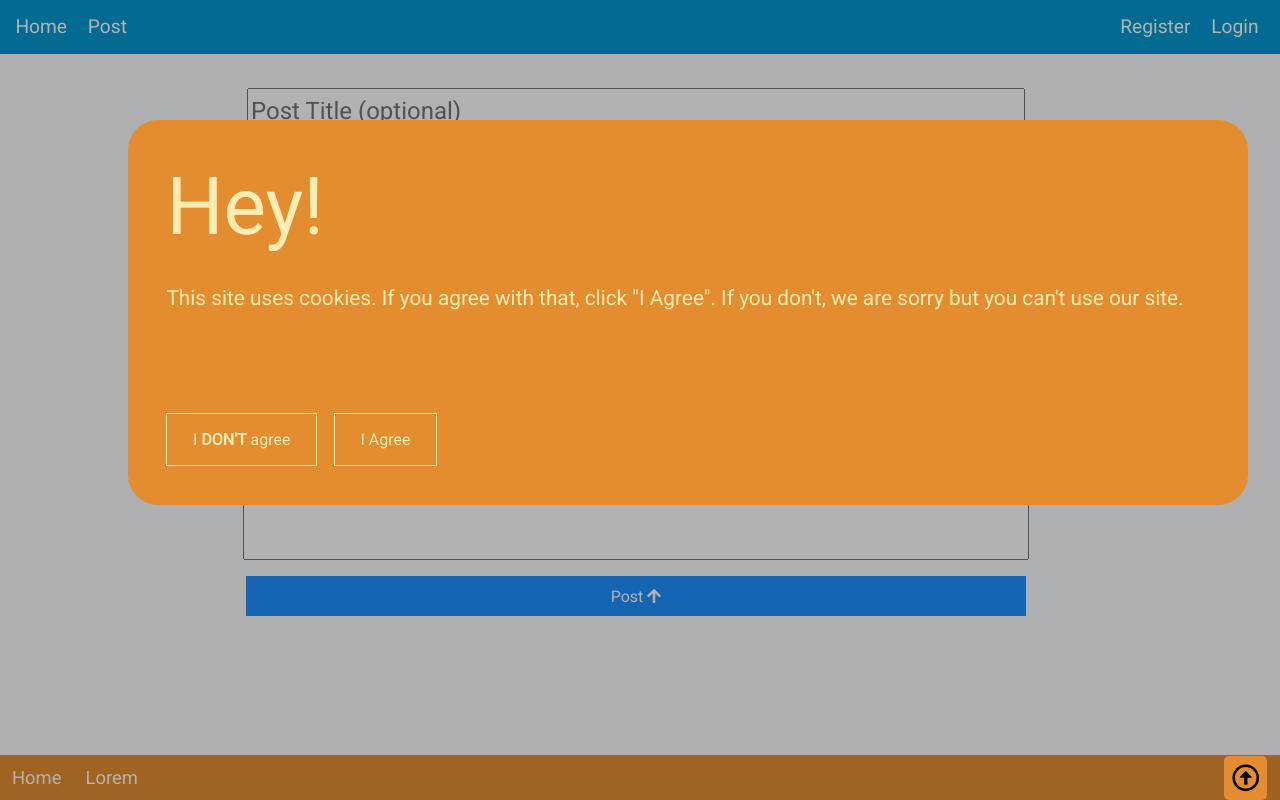
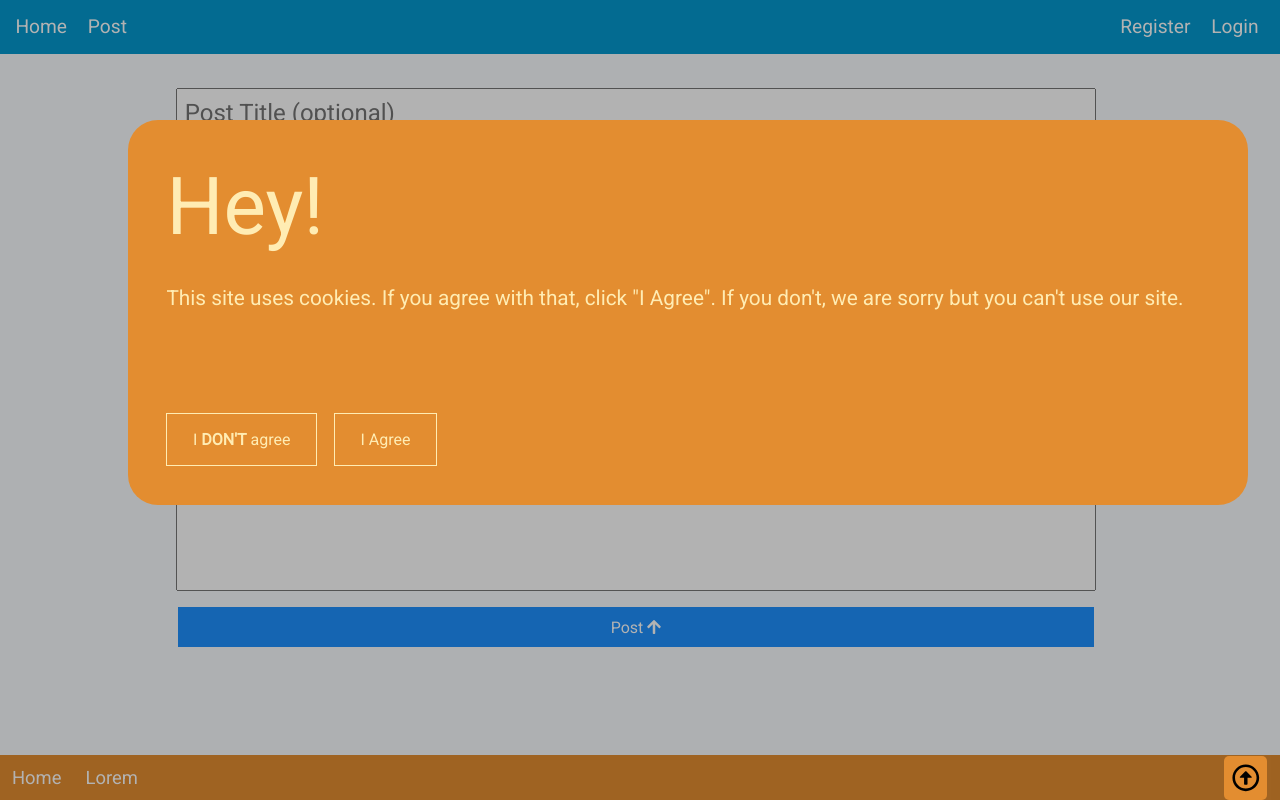
Before and after one commit to Trinitrotoluenisti/kevin, a Flask app: page /create_post in a window 1280 px wide. Run offline with Flask 2, Linux system fonts and the light colour scheme; some libraries are stand-ins or nearby versions.

Commit message:
[Website] Fixed Post Title in "Create Post"

```diff
--- a/website/application/static/style/create_post.css
+++ b/website/application/static/style/create_post.css
@@ -6,18 +6,20 @@ form {
 }
 
 #post-title {
+	resize: none;
 	font-size: 1.5em;
-	width: 60vw;
-	height: 5vh;
-	padding-right: 0.5vh;
+	width: 70.5vw;
+	min-height: 5vh;
+	padding: 1vh 1vh 0 1vh;
 	margin: 1vh 0 1vh 0;
+	line-height: 1.4;
 	font-family: 'Roboto', sans-serif;
 }
 
-textarea {
+#post-body {
 	resize: none;
 	min-height: 50vh;
-	width: 60vw;
+	width: 70.5vw;
 	margin-bottom: 1vh;
 	padding: 1vh;
 	font-size: 1.25em;
@@ -26,7 +28,7 @@ textarea {
 }
 
 button {
-	width: 61vw;
+	width: 71.5vw;
 	height: 5vh;
 	margin: 1vh 0 1vh 0;
 	background-color: dodgerblue;
--- a/website/application/templates/create_post.html
+++ b/website/application/templates/create_post.html
@@ -7,9 +7,9 @@
 {% endblock %}
 
 {% block content %}
-	<form method="GET" action="/http://0.0.0.0:8000/create_post" id="post">
-		<input type="text" name="post_title" placeholder="Post Title (optional)" maxlenght="100" id="post-title">
-		<textarea name="post_body" placeholder="Post text" required maxlength="3000" col="127" form="post"></textarea>
+	<form method="GET" action="/http://0.0.0.0:8000/create_post">
+		<textarea name="post_title" placeholder="Post Title (optional)" maxlength="100" col="127" id="post-title"></textarea>
+		<textarea name="post_body" placeholder="Post text" required maxlength="3000" id="post-body"></textarea>
 		<button>Post <i class="fas fa-arrow-up"></i></button>
 	</form>
 {% endblock %}
```
